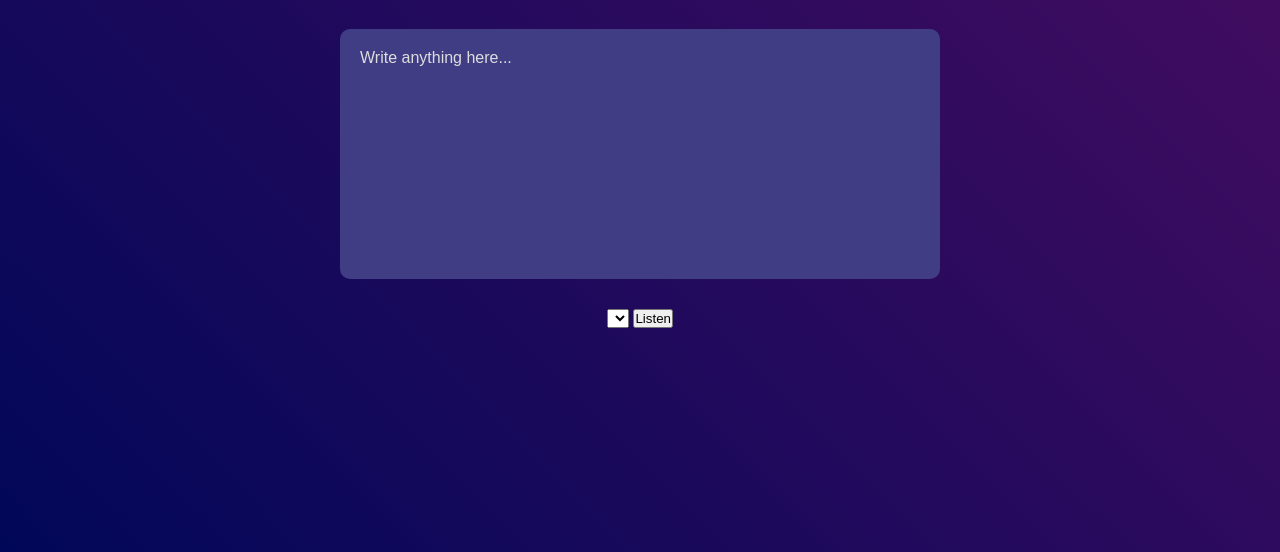
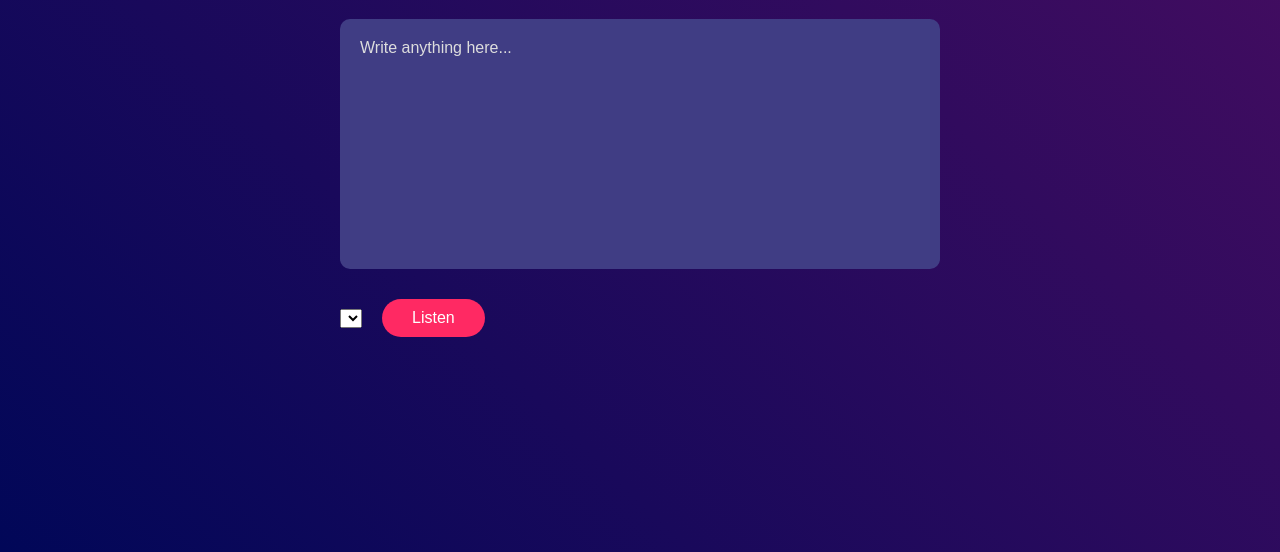
Before and after one commit to TanaraCavalcante/text-to-speech, a plain HTML site: page index.html in a window 1280 px wide. Shown: the part 248-800 px from the top of the page. Drawn offline with Linux system fonts and the light colour scheme.

Commit message:
button style

```diff
--- a/css/style.css
+++ b/css/style.css
@@ -44,3 +44,21 @@ textarea::placeholder{
     font-size: 16px;
     color: #ddd;
 }
+
+.row{
+    width: 600px;
+    display: flex;
+    align-items: center;
+    gap: 20px;
+}
+
+button{
+    background: #ff2963;
+    color: white;
+    font-size: 16px;
+    padding: 10px 30px;
+    border-radius: 35px;
+    border: 0;
+    outline: 0;
+    cursor: pointer;
+}
```
